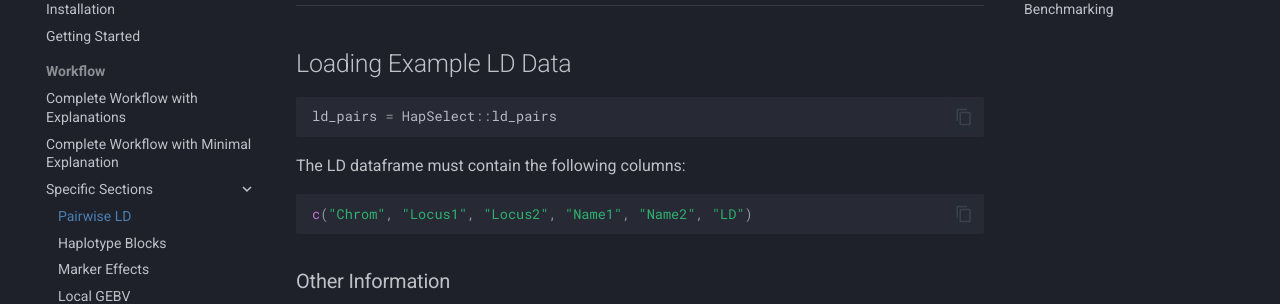
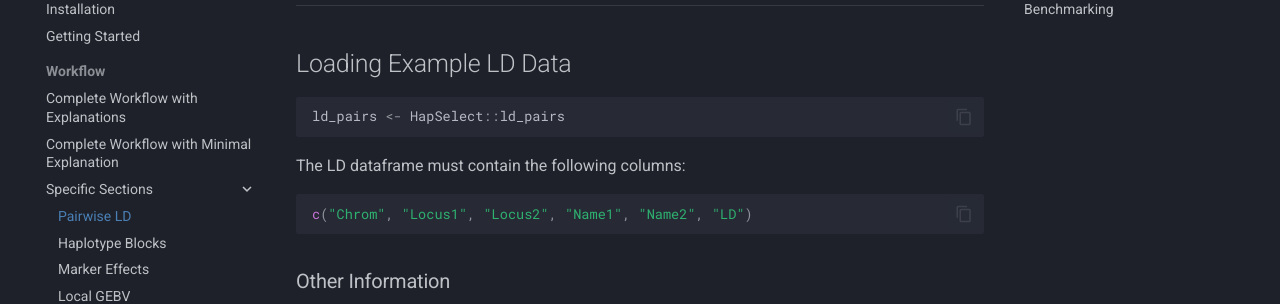
Before and after one commit to wrshf7/HapSelect-Docs, an MkDocs documentation site: the page built from docs/workflow/pairwise-ld.md, in a window 1280 px wide and 900 px high, scrolled down 1182 px. Shown: the part 153-457 px from the top of the window. Built offline with MkDocs 1.6.1 and Material for MkDocs 9.7.7, drawn with Linux system fonts in a browser that asks for light colours; comment, search, counter and statistics services are not loaded.

````diff
--- a/docs/workflow/pairwise-ld.md
+++ b/docs/workflow/pairwise-ld.md
@@ -51,7 +51,7 @@ ld_pairs <- plink_pairwise_ld("path/to/plink_prefix")
 ## Loading Example LD Data
 
 ```r
-ld_pairs = HapSelect::ld_pairs
+ld_pairs <- HapSelect::ld_pairs
 ```
 
 The LD dataframe must contain the following columns:
````
